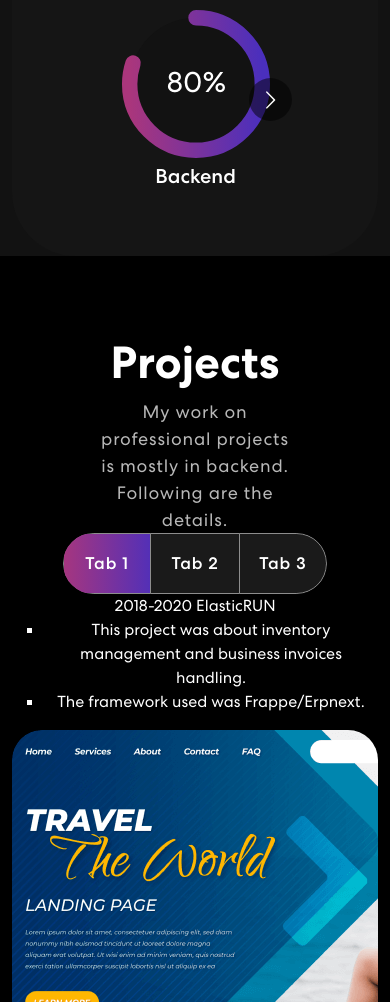
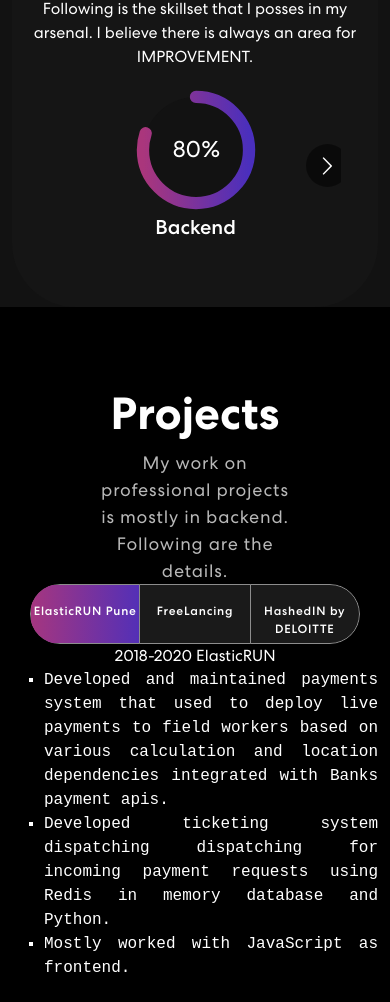
Before and after one commit to DeepakPawar1/personal-portfolio, a React (Create React App) app: page / in a window 390 px wide. Shown: the part 998-2000 px from the top of the page. Built offline with nearby package versions, Linux system fonts and the light colour scheme.

Commit message:
Changes for mobile responsive css added

```diff
--- a/src/App.css
+++ b/src/App.css
@@ -148,13 +148,81 @@ display:flex;
 flex-direction: row;
 justify-content: center;
 margin-top: 20px;
+gap: 2em;;
 
 }
 @media screen and (max-width: 600px){
   .cardDiv{
      flex-direction: column;
+     gap:1em
   }
 }
+/* .abc{
+  display: flex;
+  padding: 10px;
+  align-items: center;
+}
+.bcd{
+  height: 5px;
+        width: 1555px;
+        background-color: #FECC01;
+        border-radius: 100px;
+        margin: auto;
+} */
+div#line {
+  height: 25px;
+  width: 100%;
+  margin-bottom: 10px;
+  margin-top: 10px;
+}
+
+div#line > div {
+  height: 100%;
+  float: left;
+}
+
+div#gray {
+  width: 30%;
+  background-color: gray;
+  border-top-left-radius: 12px;
+  border-bottom-left-radius: 12px
+}
+
+div#red {
+  width: 30%;
+  background-color: red;
+}
+
+div#black {
+  width: 40%;
+  background-color: yellow;
+  border-top-right-radius: 12px;
+  border-bottom-right-radius: 12px
+}
+.projectCardImg{
+  width:400px;
+  height:400px;
+}
+/* .bcd:before {
+  content:'';
+  background:red;
+  width:30%;
+  height:2px;
+  position:absolute;
+}
+.line {
+  padding: 10px;
+  background:gray;
+  position:relative;
+  height:2px;
+}
+.line:before {
+  content:'';
+  background:red;
+  width:30%;
+  height:2px;
+  position:absolute;
+} */
 
 .grow img {
   transition: all .2s ease-in-out;
@@ -292,10 +360,10 @@ margin-top: 20px;
     position: relative;
   }
 
-  .skill-slider .item img {
+  /* .skill-slider .item img {
     width: 50%;
-    margin: 0 auto 15px auto;
-  }
+    margin: 0 auto 15px 100px;
+  } */
 
   .background-image-left{
     top: 28%;
@@ -311,6 +379,7 @@ margin-top: 20px;
     width: 35%;
     z-index: -4;
   }
+
 
 /*Project*/
 .project{
@@ -408,6 +477,8 @@ border-radius: 55px 0px 0px 55px;
 .proj-txtx{
   position: absolute;
   text-align: center;
+  background-color: black;
+  border-radius: 10px;
   top: 65%;
   left: 50%;
   transform: translate(-50%,-50%);
@@ -433,7 +504,9 @@ border-radius: 55px 0px 0px 55px;
 }
 
 
-
+.Carousel{
+  margin:20px;
+}
 .App {
   text-align: center;
 }
@@ -472,3 +545,40 @@ border-radius: 55px 0px 0px 55px;
     transform: rotate(360deg);
   }
 }
+
+@media only screen and (max-width: 800px) {
+   .abracadabra {
+      /* display: flex;
+      flex-direction: column;
+      justify-content: center; */
+      /* display: block; */
+       width: 90% !important;
+      /*margin: 0 0 0 0; */
+  }
+  .abracadabra .item > a{
+    /* /* background-color: rgb(5, 5, 5) !important; */
+    /* width:370px !important; */
+    font-size: 12px !important;
+    height: 60px;
+  }
+}
+
+@media only screen and (max-width: 437px) {
+.react-multiple-carousel__arrow--right {
+  margin-right: -20px !important
+}
+.skill-bx{
+  padding:60px 0px !important;
+}
+.skilllSvg{
+  width:120px;
+  height:130px;
+}
+.squareSvg{
+  width:120px;
+  height:130px;
+}
+}
+
+
+/*SkillSVG in svgIcon*/
--- a/src/components/Banner.js
+++ b/src/components/Banner.js
@@ -42,14 +42,15 @@ function Banner (){
 return (
     <section className="banner">
         <Container>
-            <Row className="align-ites-center">
+            <Row className="align-items-center">
                 <Col xs={12} md={6} xl={7}>
 
                     <span className="tagline">Welcome to my Portfolio</span>
                     <h1>{`Hi I'm Deepak Pawar `}
                     {/* <span className="wrap">{text}</span> */}
                     </h1>
-                    <p>I am a (so called) <b>Computer Engineer</b> graduated in 2018. I have had a chance to work with multiple firms since then. I have been extensively working on Backend , Frontend and DevOps as per the requirements of the project.</p><p> I have worked as Python Developer for most of my working experience and I have levelled up as Frontend developer after working on series of personal projects, this portfolio website being one of them.  </p>
+                    <div style={{textAlign:"justify", fontFamily:"monospace"}}>
+                    <p >I am a (so called) <b>Computer Engineer</b> graduated in 2018. I have had a chance to work with multiple firms since then. I have been extensively working on Backend , Frontend and DevOps as per the requirements of the project.</p><p> I have worked as Python Developer for most of my working experience and I have levelled up as Frontend developer after working on series of personal projects, this portfolio website being one of them.  </p></div>
                     <button onClick={()=> console.log('connect')} style={{backgroundColor:"Black"}}>
                             Lets Connect <ArrowRightCircle size={25}/>
                     </button>
--- a/src/components/ProjectCard.js
+++ b/src/components/ProjectCard.js
@@ -1,14 +1,19 @@
 
 import {Col} from "react-bootstrap";
-function ProjectCard ({title,description,imageUrl}){
+function ProjectCard ({title,description,imageUrl,projectItems}){
+    const renderItem = projectItems.map((item,index)=>{
+        return <li>{item}</li>
+    })
     return (
         <div className="cardDiv">
             <Col sm={6} md={4}>
-            <ul style={{listStyle: "square"}}>   <li>This project was about inventory management and business invoices handling. </li>   <li>The framework used was Frappe/Erpnext. </li> </ul>
+                <ul style={{listStyle: "square" ,textAlign:"justify", fontFamily:"monospace"}}>
+                {renderItem}
+                </ul>
             </Col>
             <Col sm={6} md={4}>
                 <div className="proj-imgbx">
-            <img src={imageUrl} alt="React Logo"/>
+                    <img src={imageUrl} alt="React Logo" className="projectCardImg"/>
                     <div className="proj-txtx">
                         <h4>{title}</h4>
                         <span>{description}</span>
--- a/src/components/Projects.js
+++ b/src/components/Projects.js
@@ -6,25 +6,30 @@ import colorSharp2 from "../assets/img/color-sharp2.png"
 import projImg1 from "../assets/img/project-img1.png";
 import projImg2 from "../assets/img/project-img2.png";
 import projImg3 from "../assets/img/project-img3.png";
-import SvgIcon from "./SvgIcon";
+import porjImg4 from "../assets/img/deliveryserv.png";
+import Carousel from 'react-bootstrap/Carousel'
 function Projects () {
-    const projects = [
+    const projectErun = [
     {
         title: "Business Startup",
+        description:"Backend work in python with Frappe/Erpnext framework.",
+        imageUrl: porjImg4,
+        projectItems: ["Developed and maintained payments system that used to deploy live payments to field workers based on various calculation and location dependencies integrated with Banks payment apis.","Developed ticketing system dispatching dispatching for incoming payment requests  using Redis in memory database and Python.","Mostly  worked with JavaScript as frontend."]
+     }]
+     const projectFreelance = [{
+        title: "Freelancer",
+        description:"Backend Projects for Inventory Management.",
+        imageUrl: projImg2,
+        projectItems: ["Developed a dashboard for handling stocks within the system using JavaScript.","Developed reports for data about remaining stocks and future requirements using Pandas library .","Providing the user the ability to punch future orders and edit future orders whereas not allowing to edit previous date data."]
+     }]
+     const projectDeloitte=[
+     {
+        title: "Business Startup",
         description:"Design & Development",
-        imageUrl: projImg1,
-     },
-    //  {
-    //     title: "Business Startup",
-    //     description:"Design & Development",
-    //     imageUrl: projImg2,
-    //  },
-    //  {
-    //     title: "Business Startup",
-    //     description:"Design & Development",
-    //     imageUrl: projImg3,
-    //  },
-    ]
+        imageUrl: projImg3,
+        projectItems: ["Worked on Python project where Cloud platform was to be migrated for HP.","Handled backend apis for access controls.","Developed backed in django for a product which dealt with providing loan to people.","Scraping of data from linkedin and generating models for user based on their credit history."]
+     }]
+
 
 
 
@@ -35,15 +40,22 @@ function Projects () {
         <h2>Projects</h2>
         <p style={{margin: "auto" }}>My work on professional projects is mostly in backend. Following are the details.</p>
         <Tab.Container id="projects-tabs" defaultActiveKey="first">
-        <Nav variant="pills"  defaultActiveKey="/home" className="flex-row">
-            <Nav.Item>
-              <Nav.Link eventKey="first">Tab 1</Nav.Link>
+        <Nav variant="pills"  defaultActiveKey="/home" className="abracadabra">
+            <Nav.Item className="item">
+              <Nav.Link eventKey="first"><div>ElasticRUN Pune</div>
+
+              </Nav.Link>
+
             </Nav.Item>
-            <Nav.Item>
-              <Nav.Link eventKey="second">Tab 2</Nav.Link>
+            <Nav.Item className="item">
+              <Nav.Link eventKey="second"><div>FreeLancing</div>
+
+
+              </Nav.Link>
             </Nav.Item>
-            <Nav.Item>
-              <Nav.Link eventKey="third">Tab 3</Nav.Link>
+            <Nav.Item className="item">
+              <Nav.Link eventKey="third"><div>HashedIN by DELOITTE</div>
+              </Nav.Link>
             </Nav.Item>
           </Nav>
           <Tab.Content>
@@ -51,7 +63,7 @@ function Projects () {
                2018-2020 ElasticRUN
                   <Row >
                       {
-                          projects.map((project,index)=>{
+                          projectErun.map((project,index)=>{
                               return(
                                   <ProjectCard
                                   key={index}
@@ -66,7 +78,7 @@ function Projects () {
                   2020-2021 Freelancing
                   <Row >
                       {
-                          projects.map((project,index)=>{
+                          projectFreelance.map((project,index)=>{
                               return(
                                   <ProjectCard
                                   key={index}
@@ -78,10 +90,10 @@ function Projects () {
                   </Row>
               </Tab.Pane>
               <Tab.Pane eventKey="third">
-                 2020-2021 HashedIN by DELOITTE
+                 2021-2023 HashedIN by DELOITTE
                   <Row >
                       {
-                          projects.map((project,index)=>{
+                          projectDeloitte.map((project,index)=>{
                               return(
                                   <ProjectCard
                                   key={index}
--- a/src/components/SvgIcon.js
+++ b/src/components/SvgIcon.js
@@ -27,7 +27,7 @@ const pathVariants = {
 
 function SvgIcon ({percentage}) {
     const str = `${percentage},100`
-    return (<svg viewBox="0 0 36 36" width="150" height="160" >
+    return (<svg viewBox="0 0 36 36" width="150" height="160" className="skilllSvg">
             <linearGradient id="gradient" x1="0%" y1="0%" x2="100%" y2="0%">
           <stop offset="0%"   stopColor="#AA367C"/>
           <stop offset="100%" stopColor="#4A2FBD"/>
@@ -71,7 +71,7 @@ function SvgIcon ({percentage}) {
         })
         return (
 
-    <motion.svg width="150" height="160" variants={svgVariants} initial="hidden" animate="visible">
+    <motion.svg width="150" height="160" className="squareSvg" variants={svgVariants} initial="hidden" animate="visible">
     <linearGradient id="gradient" x1="0%" y1="0%" x2="100%" y2="0%">
           <stop offset="0%"   stopColor="#AA367C"/>
           <stop offset="100%" stopColor="#4A2FBD"/>
@@ -85,7 +85,26 @@ function SvgIcon ({percentage}) {
         )
     }
 
+export const LmkJ =() =>{
+//     <div className="abc">
+//     <p>
+//         2018
+//     </p>
+//     <span className="bcd"></span>
+//     <p>
+//         2023
+//     </p>
+// </div>
+    return (
 
+<div id="line">
+    <div id="gray"></div>
+    <div id="red"></div>
+    <div id="black"></div>
+</div>
+
+    )
+}
 
 
     export default SvgIcon;
```
Also changed, not shown: src/assets/img/deliveryserv.png (added). Lines whose indentation alone changed are shown as unchanged.
